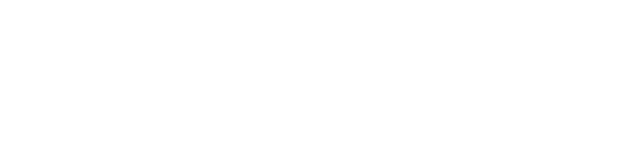
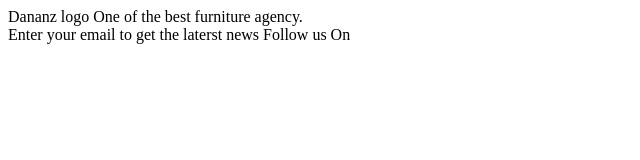
Before and after one commit to nickola1978/dananz, a website: page src/index.html in a window 1280 px wide. Shown: the whole page, without its empty margins (0-640 px from the left). Drawn offline with nearby package versions, Linux system fonts and the light colour scheme; files that its build step writes are made by us from their sources.

Commit message:
feat: add initial content to footer

```diff
--- a/src/template/footer.html
+++ b/src/template/footer.html
@@ -1,3 +1,11 @@
 <footer>
+  <div class="footer-lpanel">
+    Dananz logo
+    One of the best furniture agency.
 
+  </div>
+  <div class="footer-rpanel">
+    Enter your email to get the laterst news
+    Follow us On
+  </div>
 </footer>
```
